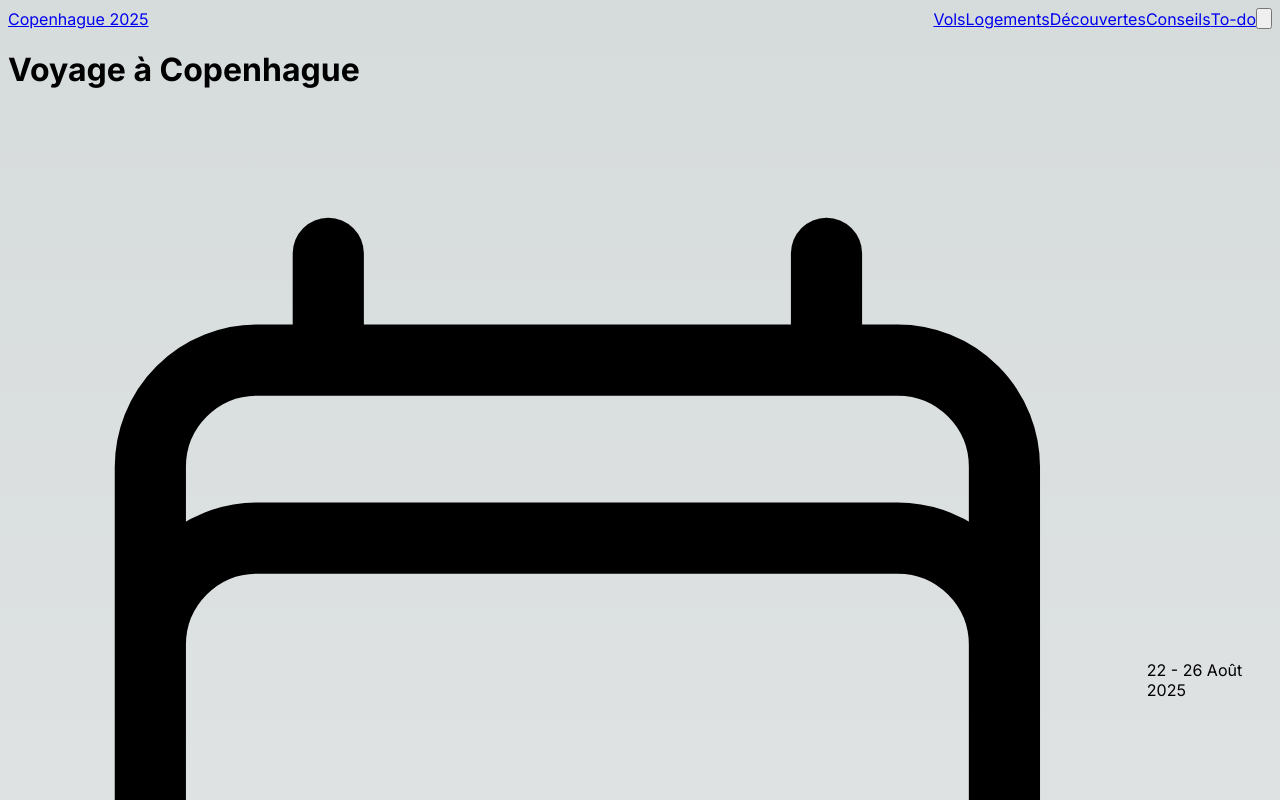
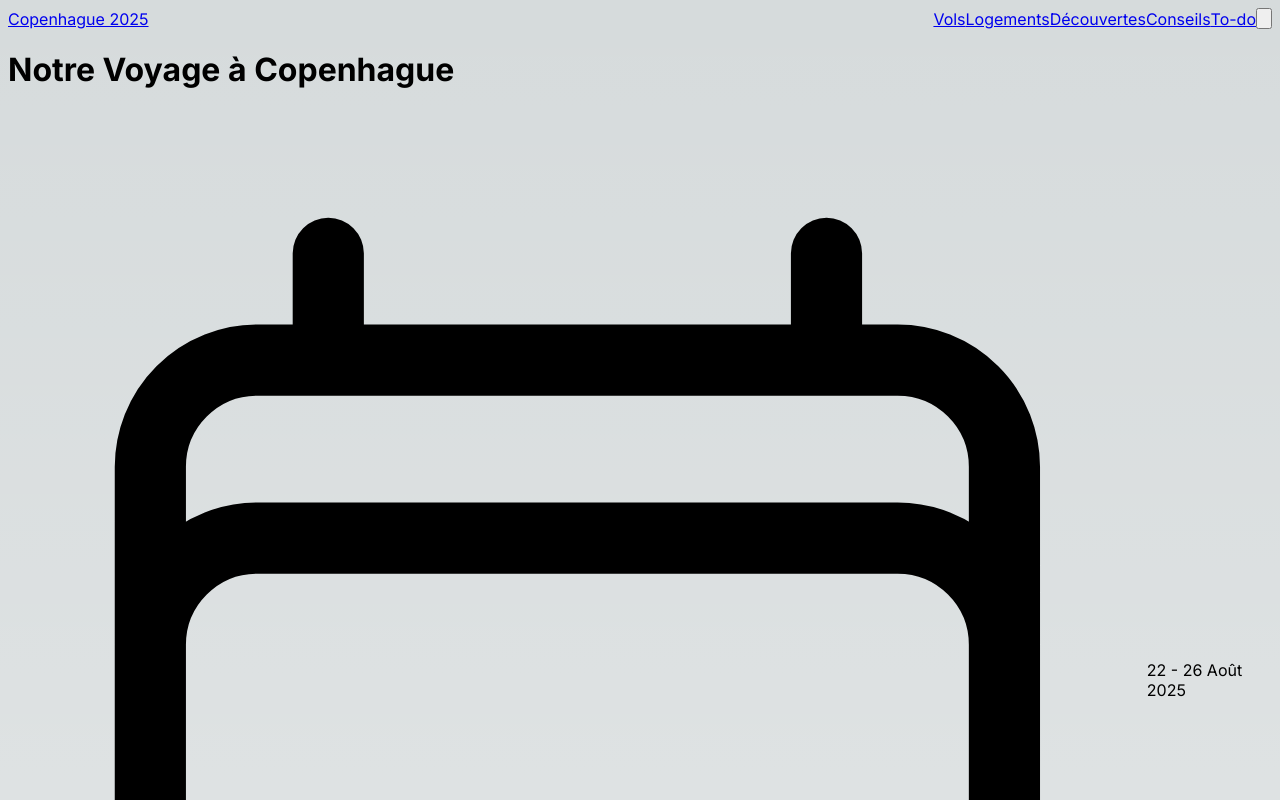
Before and after one commit to mathis-intcla/copenhague-trip, a Next.js app: page / in a window 1280 px wide. Shown: the top 800 px of the page. Built offline with nearby package versions, Linux system fonts and the light colour scheme.

Commit message:
Modification du titre de la section "Voyage à Copenhague" en "Notre Voyage à Copenhague" pour une meilleure personnalisation.

```diff
--- a/src/app/components/HomeContent.tsx
+++ b/src/app/components/HomeContent.tsx
@@ -14,7 +14,7 @@ export default function HomeContent() {
         className="max-w-4xl mx-auto"
       >
         <h1 className="text-4xl md:text-6xl font-bold text-gray-900 dark:text-white mb-6">
-          Voyage à Copenhague
+          Notre Voyage à Copenhague
         </h1>
 
         <div className="grid grid-cols-1 md:grid-cols-3 gap-6 mb-12">
```
